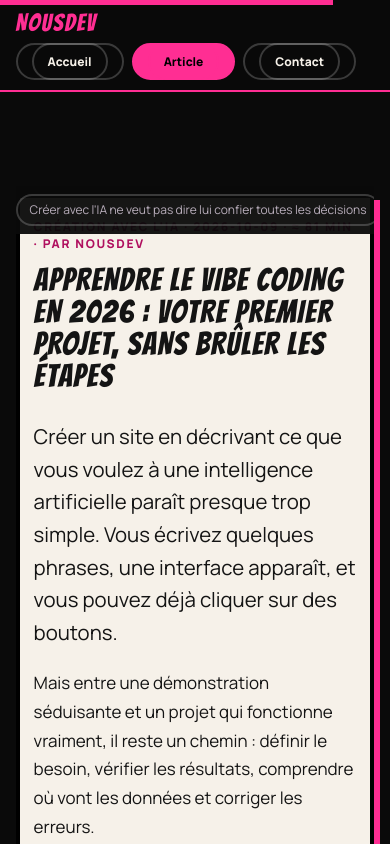
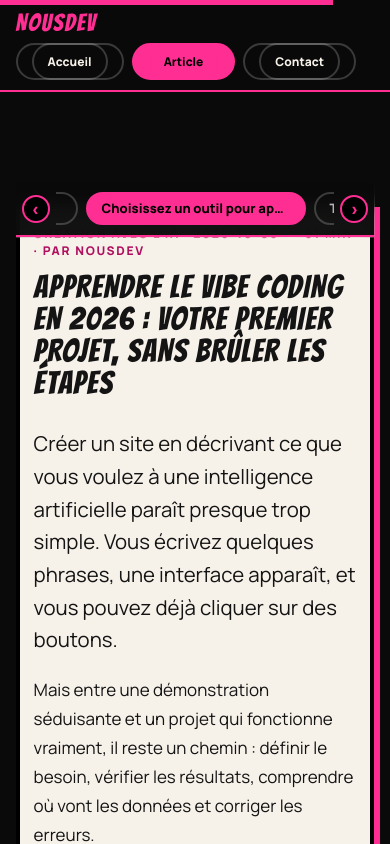
Before and after one commit to EF-ARMEL/BLOG_AI_EPISODE-1, a Next.js app: page /article in a window 390 px wide. Shown: the top 844 px of the page. Built offline with nearby package versions, Linux system fonts and the light colour scheme.

Commit message:
feat(mobile): carrousel de défilement des titres un par un avec snap et centrage automatique

```diff
--- a/src/app/globals.css
+++ b/src/app/globals.css
@@ -195,6 +195,16 @@ body {
   font: 400 1.6rem 'Bangers';
   color: var(--pk);
   margin-bottom: 8px;
+}
+
+.toc-arrow {
+  display: none;
+}
+
+.toc-track {
+  display: flex;
+  flex-direction: column;
+  gap: 2px;
 }
 
 .toc a {
@@ -627,17 +637,64 @@ sup.fn a {
 
   .toc {
     position: sticky;
-    top: 60px;
-    z-index: 20;
+    top: 56px;
+    z-index: 100;
+    display: flex;
     flex-direction: row;
-    overflow-x: auto;
-    max-width: 100%;
+    align-items: center;
+    gap: 6px;
+    max-width: 100vw;
     width: 100%;
     box-sizing: border-box;
-    background: #0a0a0af2;
-    padding: 8px 0;
+    background: rgba(10, 10, 10, 0.96);
+    backdrop-filter: blur(10px);
+    -webkit-backdrop-filter: blur(10px);
+    border-bottom: 2px solid var(--pk);
+    padding: 8px 6px;
+  }
+
+  .toc-arrow {
+    display: flex;
+    align-items: center;
+    justify-content: center;
+    width: 28px;
+    height: 28px;
+    border-radius: 50%;
+    background: #000;
+    border: 2px solid var(--pk);
+    color: var(--pk);
+    font-size: 18px;
+    font-weight: 900;
+    line-height: 1;
+    cursor: pointer;
+    flex-shrink: 0;
+    user-select: none;
+    transition: transform .1s, background-color .2s;
+  }
+
+  .toc-arrow:active {
+    transform: scale(0.9);
+    background: var(--pk);
+    color: #000;
+  }
+
+  .toc-track {
+    display: flex;
+    flex-direction: row;
+    align-items: center;
     gap: 8px;
+    overflow-x: auto;
+    scroll-snap-type: x mandatory;
+    scroll-behavior: smooth;
+    scrollbar-width: none;
     -webkit-overflow-scrolling: touch;
+    flex: 1;
+    padding: 2px 4px;
+    scroll-padding: 0 8px;
+  }
+
+  .toc-track::-webkit-scrollbar {
+    display: none;
   }
 
   .toc b, .pct {
@@ -645,11 +702,18 @@ sup.fn a {
   }
 
   .toc a {
+    scroll-snap-align: center;
+    flex-shrink: 0;
     white-space: nowrap;
     border: 2px solid #ffffff33;
     border-radius: 99px;
-    padding: 6px 12px;
-    font-size: 12px;
+    padding: 6px 14px;
+    font-size: 13px;
+    font-weight: 700;
+    max-width: 220px;
+    overflow: hidden;
+    text-overflow: ellipsis;
+    transition: all .2s;
   }
 
   .toc a.on {
--- a/src/components/ArticleComponents.tsx
+++ b/src/components/ArticleComponents.tsx
@@ -85,9 +85,36 @@ export function Toc({ sections, onProgress }: { sections: { id: string; title: s
     };
   }, [onProgress]);
 
+  // Centrage automatique de la pastille active dans le sommaire mobile
+  useEffect(() => {
+    if (activeId) {
+      const activeEl = document.querySelector(`.toc a[href="#${activeId}"]`) as HTMLElement;
+      if (activeEl) {
+        activeEl.scrollIntoView({ behavior: 'smooth', inline: 'center', block: 'nearest' });
+      }
+    }
+  }, [activeId]);
+
+  const scrollToc = (direction: 'left' | 'right') => {
+    const toc = document.querySelector('.toc') as HTMLElement;
+    if (toc) {
+      const scrollAmount = 200;
+      toc.scrollBy({ left: direction === 'left' ? -scrollAmount : scrollAmount, behavior: 'smooth' });
+    }
+  };
+
   return (
     <aside className="toc">
       <b>Sommaire</b>
+      <button
+        type="button"
+        className="toc-arrow prev"
+        aria-label="Titre précédent"
+        onClick={() => scrollToc('left')}
+      >
+        ‹
+      </button>
+      <div className="toc-track">
         {sections.map((s) => (
           <a
             key={s.id}
@@ -101,13 +128,25 @@ export function Toc({ sections, onProgress }: { sections: { id: string; title: s
             {s.title}
           </a>
         ))}
-      <a href="#sources" className={activeId === 'sources' ? 'on' : ''}
+        <a
+          href="#sources"
+          className={activeId === 'sources' ? 'on' : ''}
           onClick={(e) => {
             e.preventDefault();
             document.getElementById('sources')?.scrollIntoView({ behavior: 'smooth' });
-          }}>
+          }}
+        >
           Sources et note éditoriale
         </a>
+      </div>
+      <button
+        type="button"
+        className="toc-arrow next"
+        aria-label="Titre suivant"
+        onClick={() => scrollToc('right')}
+      >
+        ›
+      </button>
       <span className="pct">{percent} %</span>
     </aside>
   );
```
Lines whose indentation alone changed are shown as unchanged.
